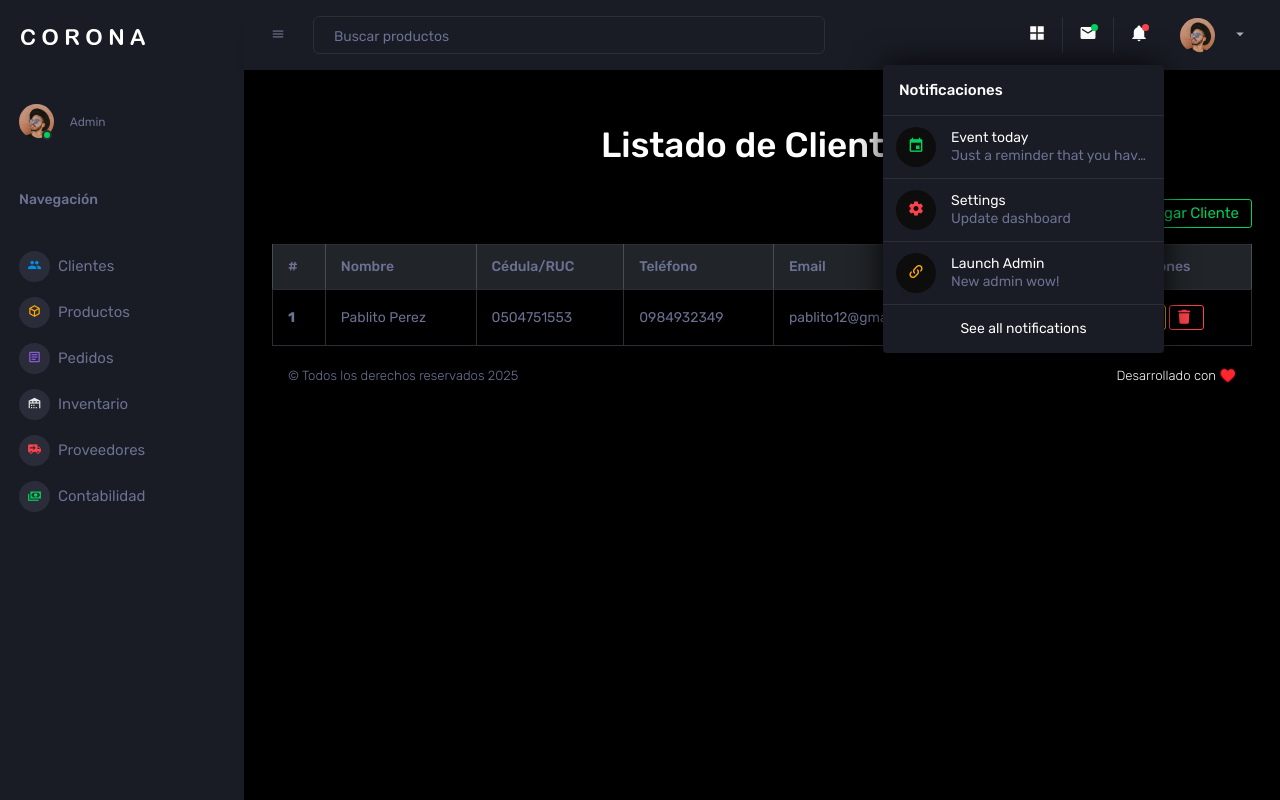
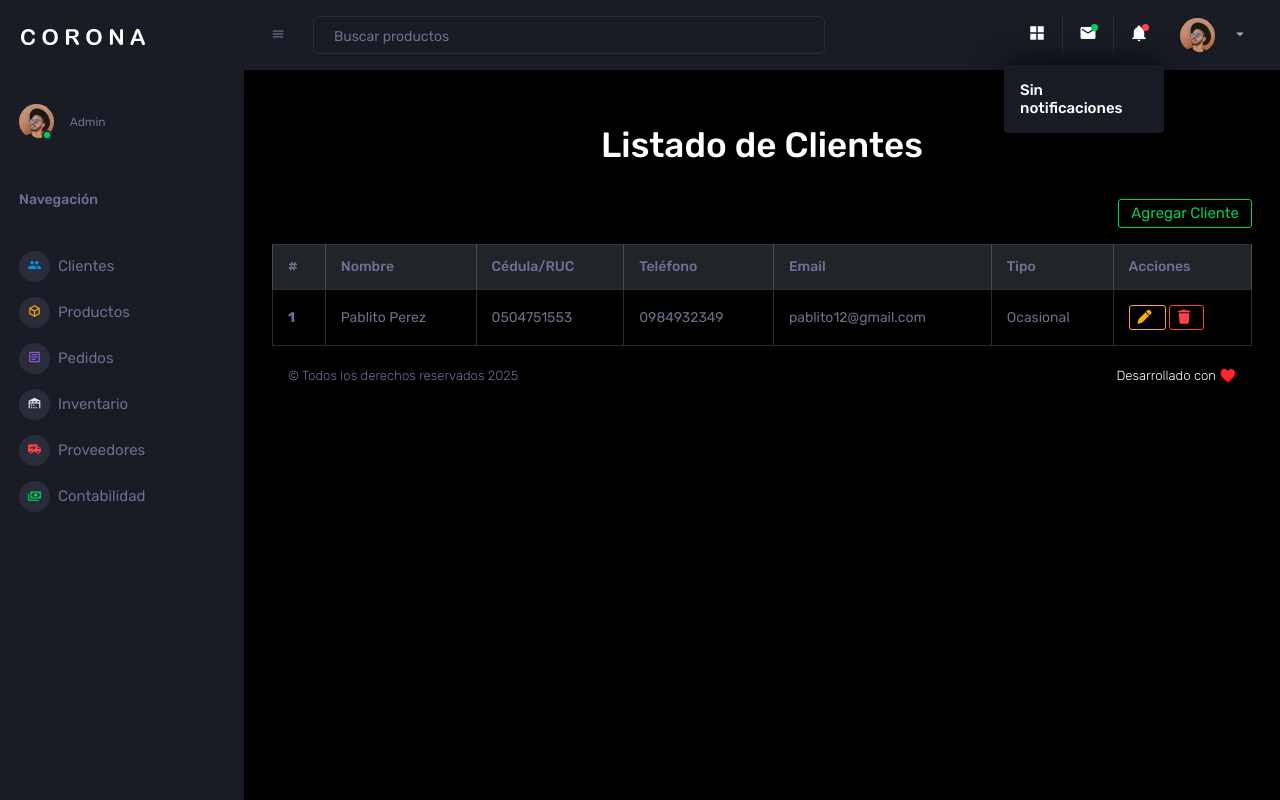
Before and after one commit to Eddylucero/Carbongest, a Django app: page /Clientes/ in a window 1280 px wide, after a click that opens the changed part. Run offline with Django 5.2, Linux system fonts and the light colour scheme; data comes from the database, SQL or seed files in the repository; both versions use the stored data as it was after the commit; some libraries are stand-ins or nearby versions.

Commit message:
ya funciona las notificaciones

```diff
--- /dev/null
+++ b/Aplicaciones/Inventario/context_processors.py
@@ -0,0 +1,17 @@
+from Aplicaciones.Inventario.models import Inventario
+
+def notificaciones_inventario(request):
+    productos_bajo_stock = []
+
+    inventarios = Inventario.objects.select_related('producto').all()
+    for inv in inventarios:
+        producto = inv.producto
+        if producto.cantidad <= 5:  # o inv.cantidad_disponible si prefieres eso
+            productos_bajo_stock.append({
+                'nombre': producto.get_nombre_display(),
+                'cantidad': producto.cantidad
+            })
+
+    return {
+        'notificaciones': productos_bajo_stock
+    }
--- a/CarbonGest/settings.py
+++ b/CarbonGest/settings.py
@@ -69,6 +69,7 @@ TEMPLATES = [
                 'django.template.context_processors.request',
                 'django.contrib.auth.context_processors.auth',
                 'django.contrib.messages.context_processors.messages',
+                'Aplicaciones.Inventario.context_processors.notificaciones_inventario',
             ],
         },
     },
--- a/templates/plantilla.html
+++ b/templates/plantilla.html
@@ -200,45 +200,26 @@
                   <span class="count bg-danger"></span>
                 </a>
                 <div class="dropdown-menu dropdown-menu-right navbar-dropdown preview-list" aria-labelledby="notificationDropdown">
+                  {% if notificaciones %}
                     <h6 class="p-3 mb-0">Notificaciones</h6>
                     <div class="dropdown-divider"></div>
+                    {% for n in notificaciones %}
                       <a class="dropdown-item preview-item">
                         <div class="preview-thumbnail">
-                      <div class="preview-icon bg-dark rounded-circle">
-                        <i class="mdi mdi-calendar text-success"></i>
+                          <div class="preview-icon bg-danger rounded-circle">
+                            <i class="mdi mdi-alert-circle text-white"></i>
                           </div>
                         </div>
                         <div class="preview-item-content">
-                      <p class="preview-subject mb-1">Event today</p>
-                      <p class="text-muted ellipsis mb-0"> Just a reminder that you have an event today </p>
+                          <p class="preview-subject mb-1">{{ n.nombre }}</p>
+                          <p class="text-muted ellipsis mb-0">Stock bajo: {{ n.cantidad }} unidades</p>
                         </div>
                       </a>
                       <div class="dropdown-divider"></div>
-                  <a class="dropdown-item preview-item">
-                    <div class="preview-thumbnail">
-                      <div class="preview-icon bg-dark rounded-circle">
-                        <i class="mdi mdi-settings text-danger"></i>
-                      </div>
-                    </div>
-                    <div class="preview-item-content">
-                      <p class="preview-subject mb-1">Settings</p>
-                      <p class="text-muted ellipsis mb-0"> Update dashboard </p>
-                    </div>
-                  </a>
-                  <div class="dropdown-divider"></div>
-                  <a class="dropdown-item preview-item">
-                    <div class="preview-thumbnail">
-                      <div class="preview-icon bg-dark rounded-circle">
-                        <i class="mdi mdi-link-variant text-warning"></i>
-                      </div>
-                    </div>
-                    <div class="preview-item-content">
-                      <p class="preview-subject mb-1">Launch Admin</p>
-                      <p class="text-muted ellipsis mb-0"> New admin wow! </p>
-                    </div>
-                  </a>
-                  <div class="dropdown-divider"></div>
-                  <p class="p-3 mb-0 text-center">See all notifications</p>
+                    {% endfor %}
+                  {% else %}
+                    <h6 class="p-3 mb-0">Sin notificaciones</h6>
+                  {% endif %}
                 </div>
               </li>
               <li class="nav-item dropdown">
@@ -301,15 +282,9 @@
           <script>
             document.getElementById("year").textContent = new Date().getFullYear();
           </script>
-
-          <!-- partial -->
         </div>
-        <!-- main-panel ends -->
       </div>
-      <!-- page-body-wrapper ends -->
     </div>
-    <!-- container-scroller -->
-    <!-- plugins:js -->
     <script src="{% static 'plantilla/corona/template/assets/vendors/js/vendor.bundle.base.js' %}"></script>
     <!-- endinject -->
     <!-- Plugin js for this page -->
@@ -373,6 +348,19 @@
       </script>
     {% endfor %}
   {% endif %}
+  {% if notificaciones %}
+  <script>
+    document.addEventListener("DOMContentLoaded", function() {
+      const notificationToggle = document.getElementById("notificationDropdown");
+      const notificationMenu = notificationToggle?.nextElementSibling;
 
+      if (notificationToggle && notificationMenu) {
+        // Mostrar el dropdown de notificaciones automáticamente
+        notificationMenu.classList.add("show");
+        notificationToggle.setAttribute("aria-expanded", "true");
+      }
+    });
+  </script>
+  {% endif %}
   </body>
 </html>
```
Also changed, not shown: Aplicaciones/Inventario/views.py (+24 -6 lines), carbongest.sqlite3. Lines whose indentation alone changed are shown as unchanged.
